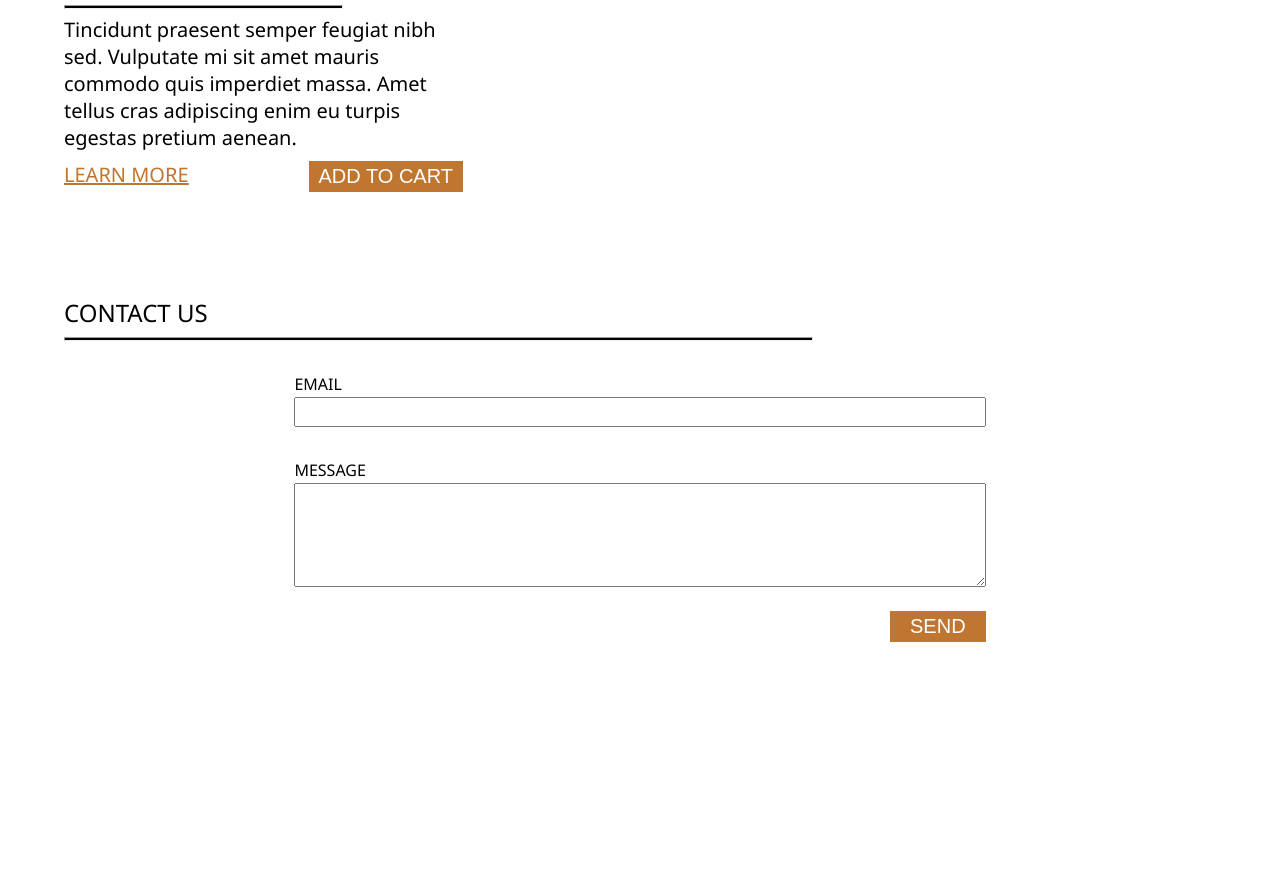
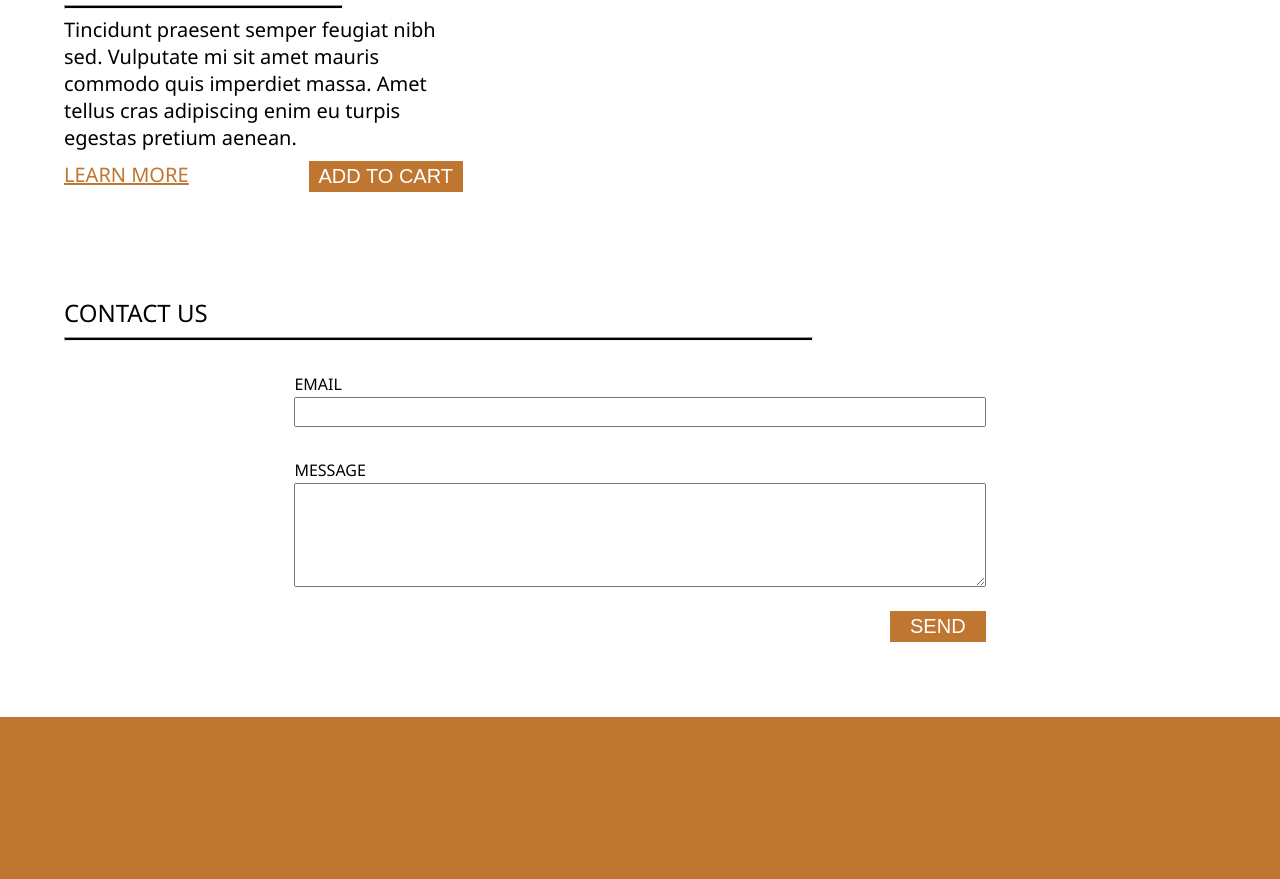
Before and after one commit to Cpierswim/eCommerce_Website, a plain HTML site: page index.html in a window 1280 px wide. Shown: the part 5638-6517 px from the top of the page. Before the commit the page ends 6280 px from the top, so only its background shows below. Drawn offline with Linux system fonts and the light colour scheme.

```diff
--- a/index.html
+++ b/index.html
@@ -358,5 +358,8 @@
         </div>
       </div>
     </section>
+    <section>
+      <div class="bottom_nav"></div>
+    </section>
   </body>
 </html>
```
